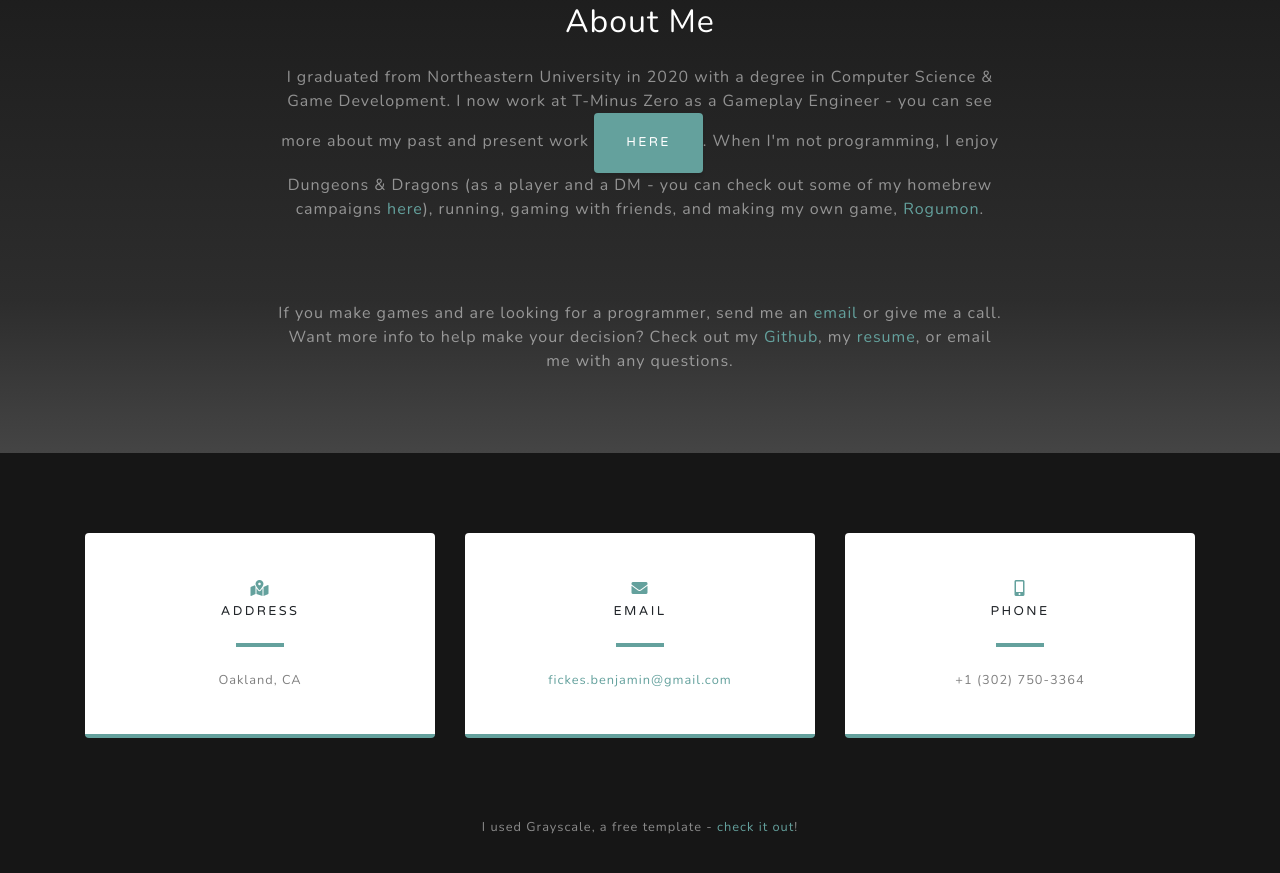
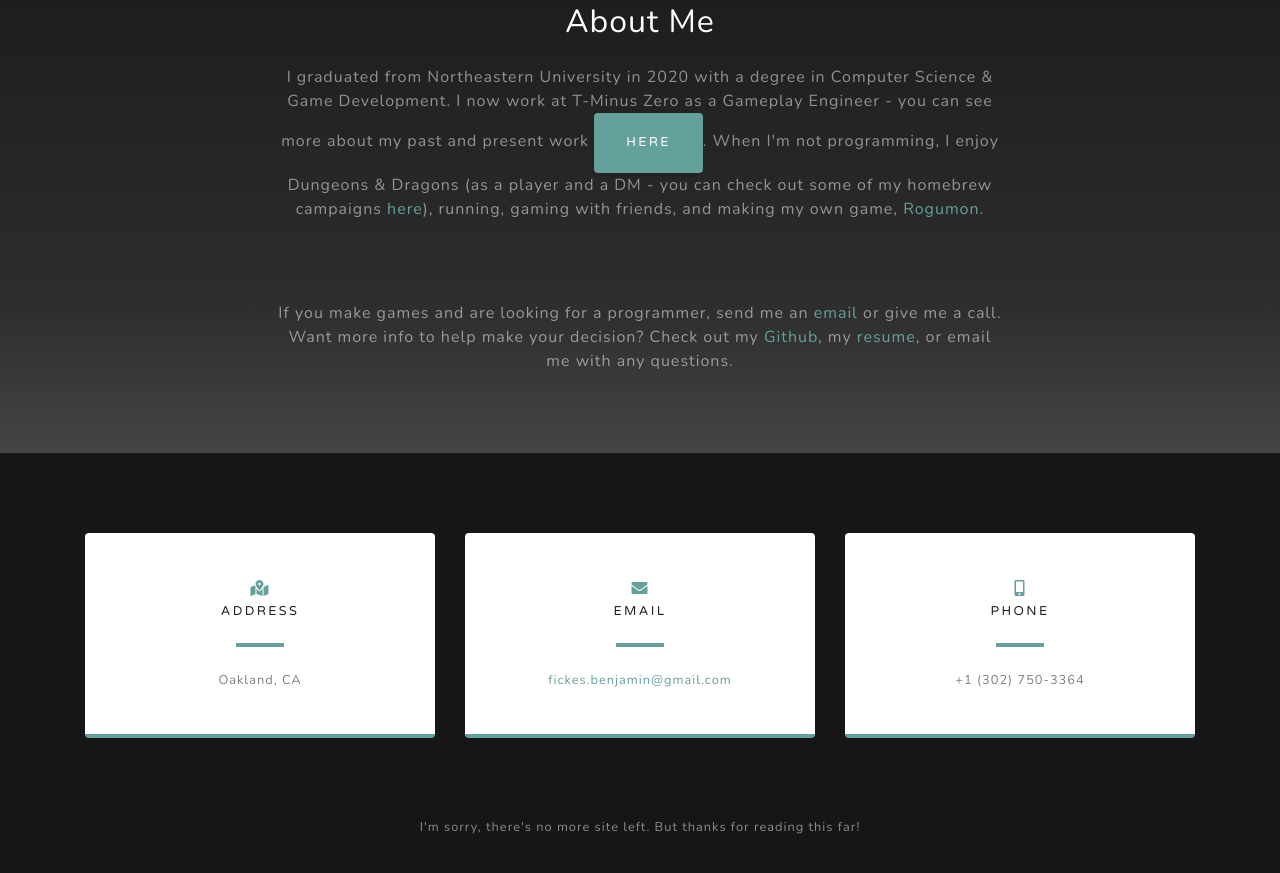
Before and after one commit to Ben16/Ben16.github.io, a plain HTML site: page index.html in a window 1280 px wide. Shown: the part 5580-6453 px from the top of the page. Drawn offline with nearby package versions, Linux system fonts and the light colour scheme.

Commit message:
Remove 404 template link

```diff
--- a/index.html
+++ b/index.html
@@ -793,7 +793,7 @@
   <!-- Footer -->
   <footer class="bg-black small text-center text-white-50">
     <div class="container">
-      I used Grayscale, a free template - <a href="https://startbootstrap.com/themes/grayscale/">check it out</a>!
+      I'm sorry, there's no more site left. But thanks for reading this far!
     </div>
   </footer>
 
```
